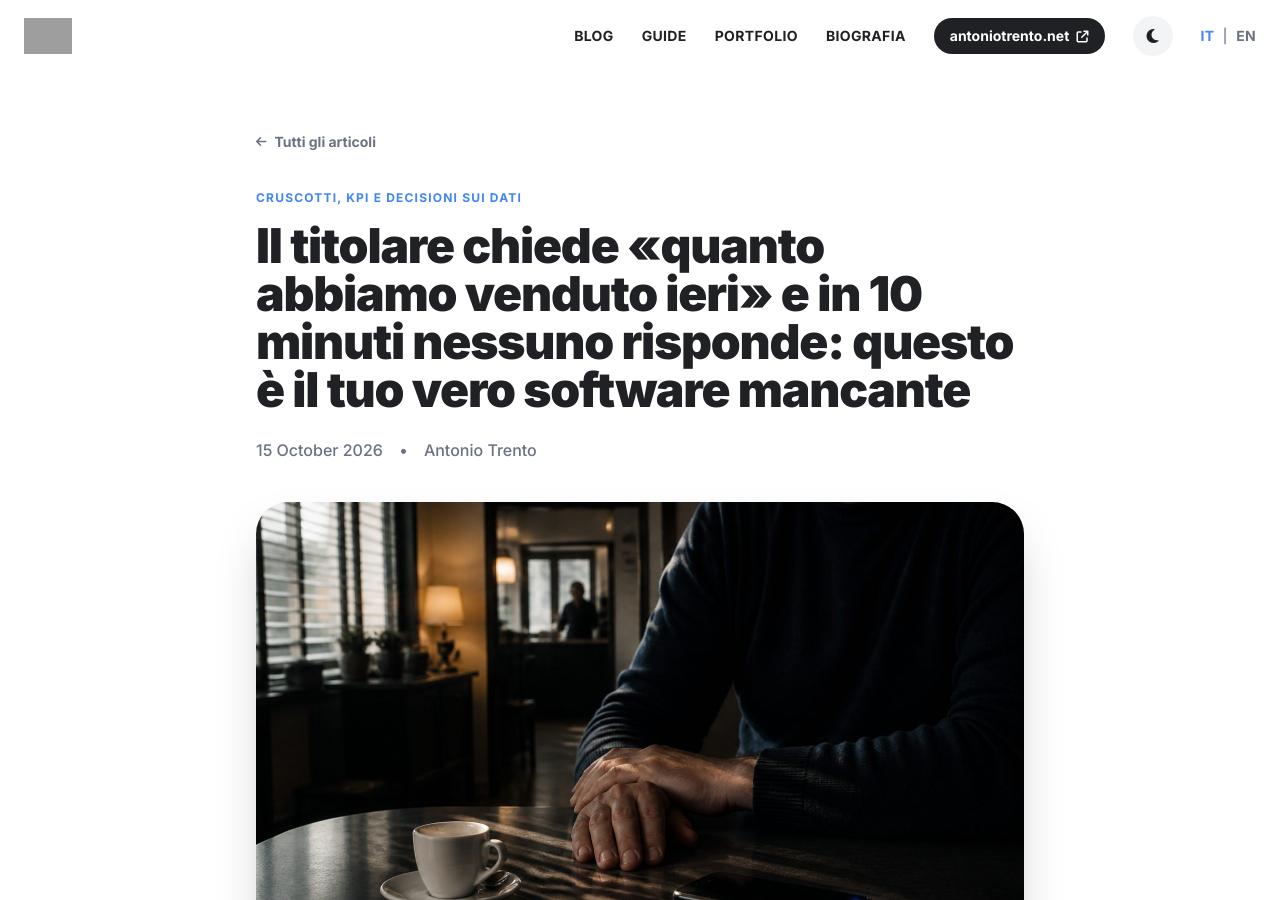
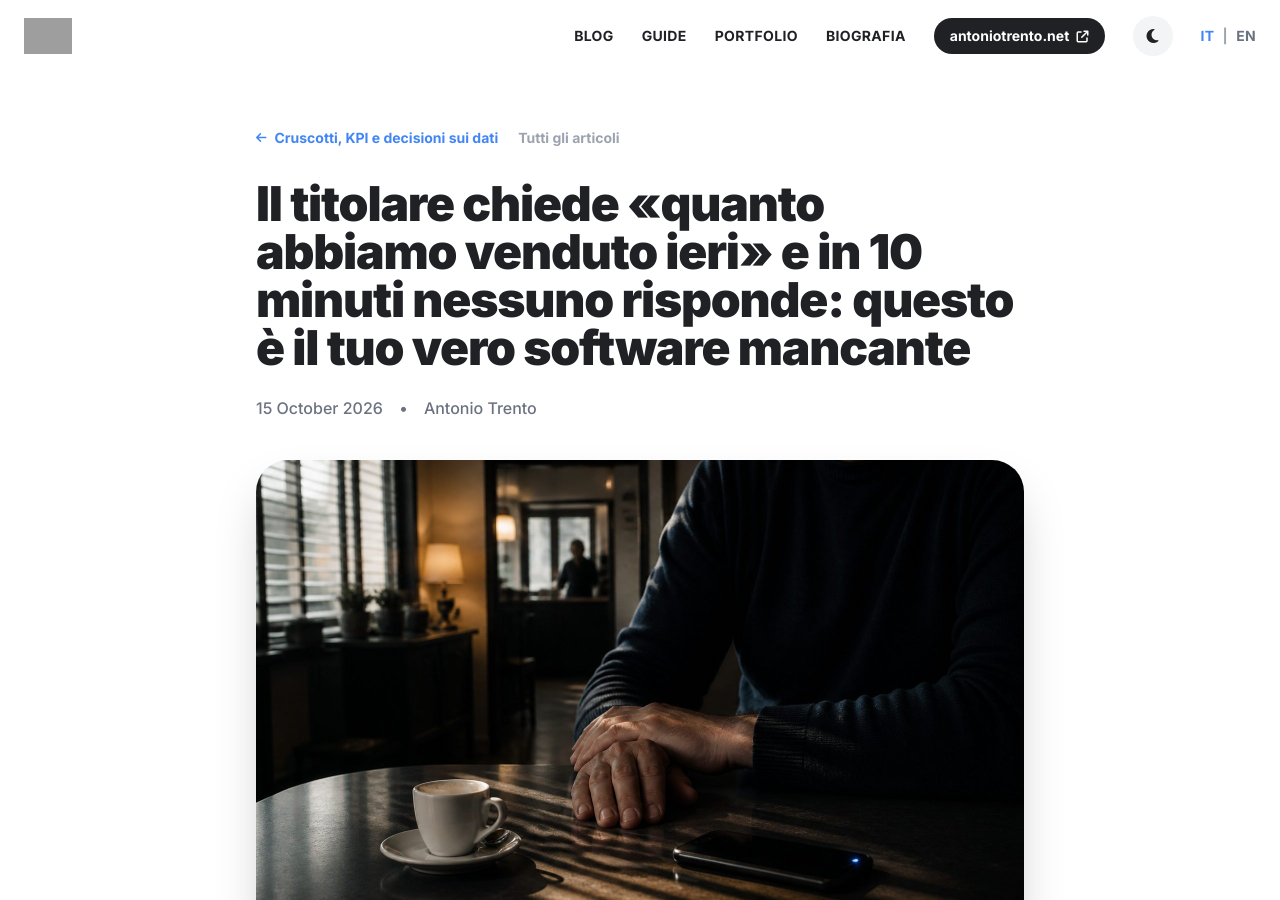
Before and after one commit to antoniotrento-net/blog.antoniotrento.net, a Jekyll site: the page built from _posts/2026-10-15-quanto-abbiamo-venduto-ieri.md, in a window 1280 px wide and 900 px high. Built offline with Jekyll 4.4.1, drawn with Linux system fonts in a browser that asks for light colours; nearby versions of some CDN libraries; some of the changed text lies outside the part shown; grey boxes are pictures that could not be loaded.

Commit message:
Put a guide-first back link on every post, then all articles.
The pillar is the way out; the blog index is the second exit, at the top and at the end.

Co-authored-by: Cursor <cursoragent@cursor.com>

```diff
--- /dev/null
+++ b/_includes/post-back.html
@@ -0,0 +1,29 @@
+{%- comment -%}
+  Back di fine/inizio articolo: prima la guida (pillar), poi tutti gli articoli.
+  Uso: {% include post-back.html lang=lang %}
+{%- endcomment -%}
+{%- assign lang = include.lang | default: page.lang | default: site.default_lang -%}
+{%- if lang == 'it' -%}
+  {%- assign home_url = '/it/' -%}
+  {%- assign all_label = "Tutti gli articoli" -%}
+{%- else -%}
+  {%- assign home_url = '/en/' -%}
+  {%- assign all_label = "All articles" -%}
+{%- endif -%}
+{%- assign pillar = nil -%}
+{%- if page.pillar -%}
+  {%- assign pillar = site.data.pillars[lang][page.pillar] -%}
+{%- endif -%}
+
+<nav class="flex flex-wrap items-center gap-x-5 gap-y-2 {{ include.class }}" aria-label="{% if lang == 'it' %}Navigazione articolo{% else %}Article navigation{% endif %}">
+  {%- if pillar -%}
+  <a href="{{ pillar.url | relative_url }}" class="inline-flex items-center gap-2 text-sm font-bold text-brand-blue hover:underline">
+    <i class="fas fa-arrow-left text-xs"></i>
+    {{ pillar.title }}
+  </a>
+  {%- endif -%}
+  <a href="{{ home_url | relative_url }}" class="inline-flex items-center gap-2 text-sm font-bold {% if pillar %}text-gray-400 hover:text-brand-blue{% else %}text-gray-500 hover:text-brand-blue{% endif %} transition-colors">
+    {%- unless pillar -%}<i class="fas fa-arrow-left text-xs"></i>{%- endunless -%}
+    {{ all_label }}
+  </a>
+</nav>
--- a/_layouts/post.html
+++ b/_layouts/post.html
@@ -6,20 +6,10 @@ layout: default
 <article class="pt-32 pb-20 px-6 bg-white dark:bg-neutral-950 transition-colors min-h-screen">
   <div class="max-w-3xl mx-auto">
 
-    <!-- Breadcrumb / back to blog -->
-    {%- if lang == 'it' -%}{%- assign back_url = '/it/' | relative_url -%}{%- else -%}{%- assign back_url = '/en/' | relative_url -%}{%- endif -%}
-    <a href="{{ back_url }}" class="inline-flex items-center gap-2 text-sm font-bold text-gray-500 hover:text-brand-blue transition-colors mb-8">
-      <i class="fas fa-arrow-left text-xs"></i> {% if lang == 'it' %}Tutti gli articoli{% else %}All articles{% endif %}
-    </a>
+    {% include post-back.html lang=lang class="mb-8" %}
 
     <!-- Header -->
     <header class="mb-10 reveal">
-      {%- if page.pillar -%}
-        {%- assign pillar = site.data.pillars[lang][page.pillar] -%}
-        {%- if pillar -%}
-        <a href="{{ pillar.url | relative_url }}" class="inline-block mb-4 text-xs font-bold uppercase tracking-widest text-brand-blue hover:underline">{{ pillar.title }}</a>
-        {%- endif -%}
-      {%- endif -%}
       <h1 class="text-4xl md:text-5xl font-black tracking-tight mb-6 leading-tight">{{ page.title }}</h1>
       <div class="flex items-center gap-4 text-gray-500 dark:text-gray-400">
         <span class="font-medium">{{ page.date | date: "%-d %B %Y" }}</span>
@@ -51,6 +41,8 @@ layout: default
       {% include related-posts.html %}
     </div>
 
+    {% include post-back.html lang=lang class="mt-12" %}
+
   </div>
 </article>
 
```
